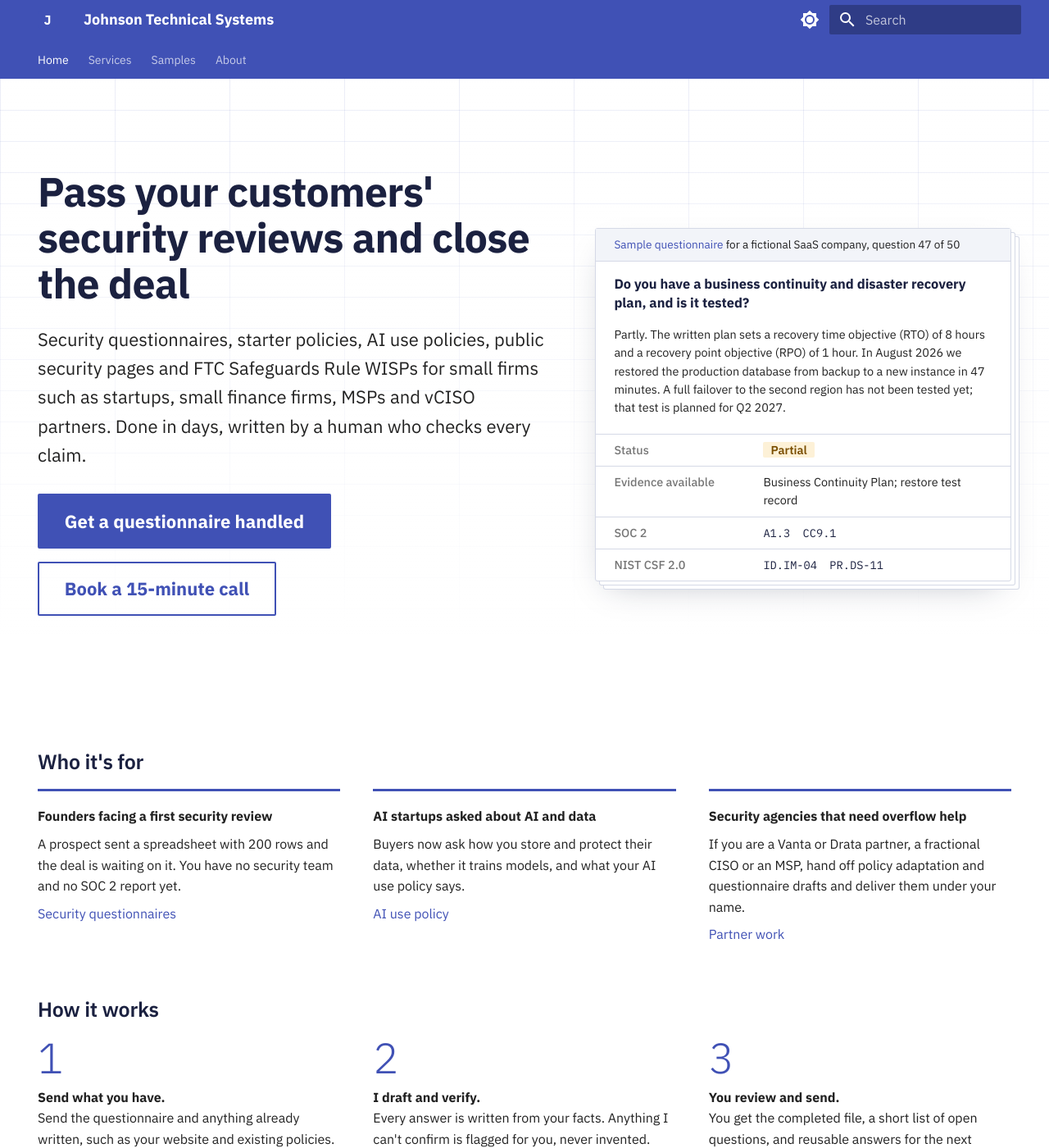
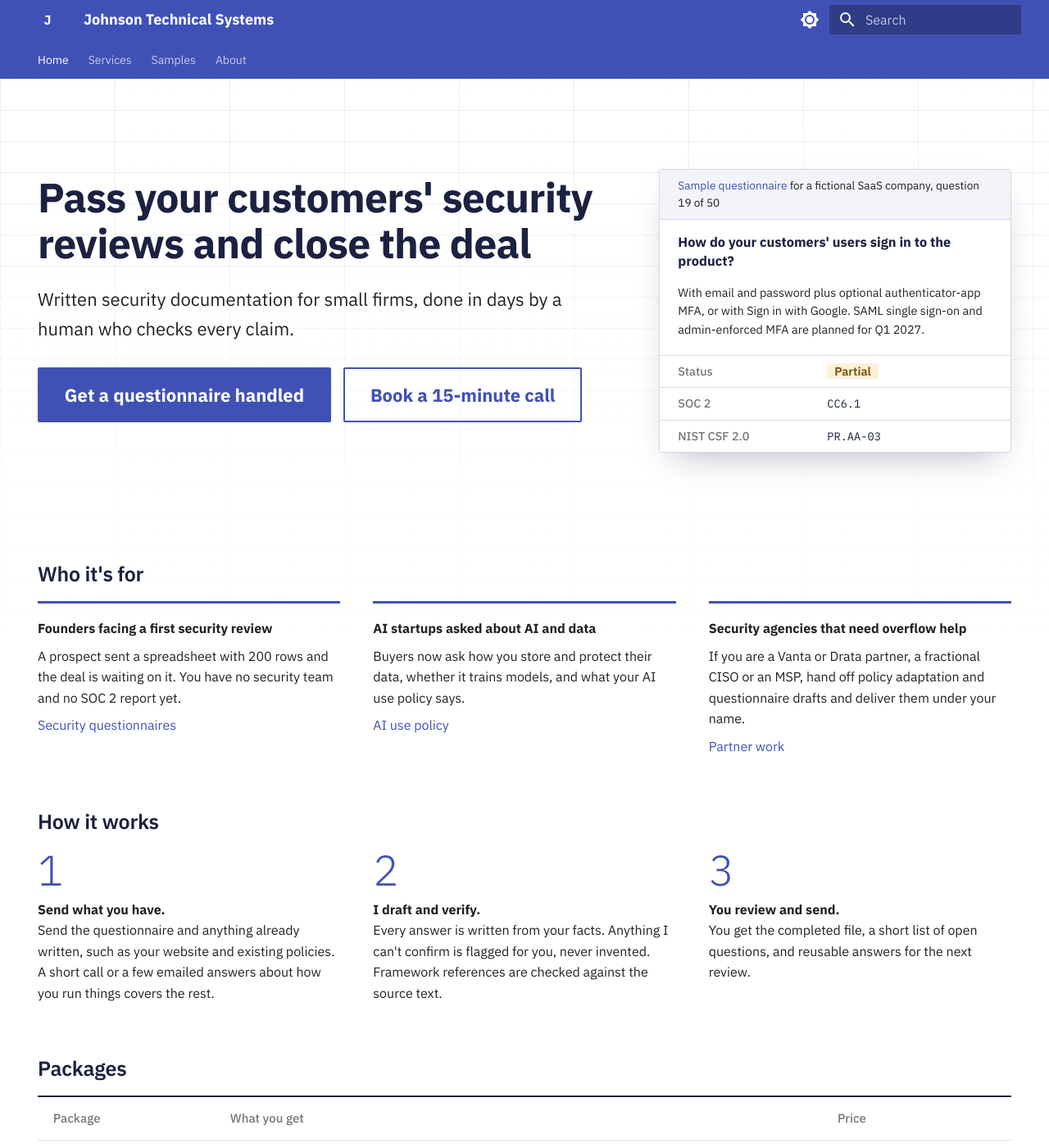
Before and after one commit to JohnsonTechnicalSystems/johnsotechnicalsystems-portfolio, an MkDocs documentation site: the page built from docs/index.md, in a window 1280 px wide and 1400 px high. Shown: the whole window at 82% size. Built offline with MkDocs 1.6.1 and Material for MkDocs 9.7.7, drawn with Linux system fonts in a browser that asks for light colours.

Commit message:
Calm the homepage hero with a shorter intro and a shorter sample answer
Lloyd found the hero too busy; the intro is one sentence and the sheet shows question 19 in full without the evidence row or stacked edges.

Co-Authored-By: Claude Fable 5.2 <noreply@anthropic.com>

```diff
--- a/docs/index.md
+++ b/docs/index.md
@@ -10,28 +10,27 @@ hide:
 
 # Pass your customers' security reviews and close the deal
 
-Security questionnaires, starter policies, AI use policies, public security pages and FTC Safeguards Rule WISPs for small firms such as startups, small finance firms, MSPs and vCISO partners. Done in days, written by a human who checks every claim.
+Written security documentation for small firms, done in days by a human who checks every claim.
 
 [Get a questionnaire handled](mailto:hello@johnsontechnicalsystems.com?subject=Security%20questionnaire){ .md-button .md-button--primary }
 [Book a 15-minute call](https://cal.com/lloyd-johnson){ .md-button }
 
 </div>
-<!-- Keep this excerpt identical to question 47 in sample-questionnaire.md. -->
+<!-- Keep this excerpt identical to question 19 in sample-questionnaire.md. The evidence row is left out to keep the sheet short. -->
 <div class="jts-sheet" markdown>
 <div class="jts-sheet__head" markdown>
 
-[Sample questionnaire](sample-questionnaire.md) for a fictional SaaS company, question 47 of 50
+[Sample questionnaire](sample-questionnaire.md) for a fictional SaaS company, question 19 of 50
 
 </div>
 
-**Do you have a business continuity and disaster recovery plan, and is it tested?**
+**How do your customers' users sign in to the product?**
 
-Partly. The written plan sets a recovery time objective (RTO) of 8 hours and a recovery point objective (RPO) of 1 hour. In August 2026 we restored the production database from backup to a new instance in 47 minutes. A full failover to the second region has not been tested yet; that test is planned for Q2 2027.
+With email and password plus optional authenticator-app MFA, or with Sign in with Google. SAML single sign-on and admin-enforced MFA are planned for Q1 2027.
 
 - **Status** *Partial*
-- **Evidence available** Business Continuity Plan; restore test record
-- **SOC 2** `A1.3` `CC9.1`
-- **NIST CSF 2.0** `ID.IM-04` `PR.DS-11`
+- **SOC 2** `CC6.1`
+- **NIST CSF 2.0** `PR.AA-03`
 
 </div>
 </div>
--- a/docs/stylesheets/extra.css
+++ b/docs/stylesheets/extra.css
@@ -116,7 +116,7 @@
 }
 @media screen and (min-width: 60em) {
   .jts-hero {
-    grid-template-columns: minmax(0, 11fr) minmax(0, 9fr);
+    grid-template-columns: minmax(0, 13fr) minmax(0, 8fr);
     gap: 3rem;
     padding: 3rem 0 3.5rem;
   }
@@ -141,10 +141,7 @@
   border-radius: 3px;
   font-size: 0.72rem;
   line-height: 1.55;
-  box-shadow:
-    5px 5px 0 -1px var(--jts-paper), 5px 5px 0 0 var(--jts-rule),
-    10px 10px 0 -1px var(--jts-paper), 10px 10px 0 0 var(--jts-rule),
-    0 18px 40px -18px rgba(27, 33, 64, 0.35);
+  box-shadow: 0 18px 40px -18px rgba(27, 33, 64, 0.35);
 }
 .md-typeset .jts-sheet > p,
 .md-typeset .jts-sheet > ul {
```
